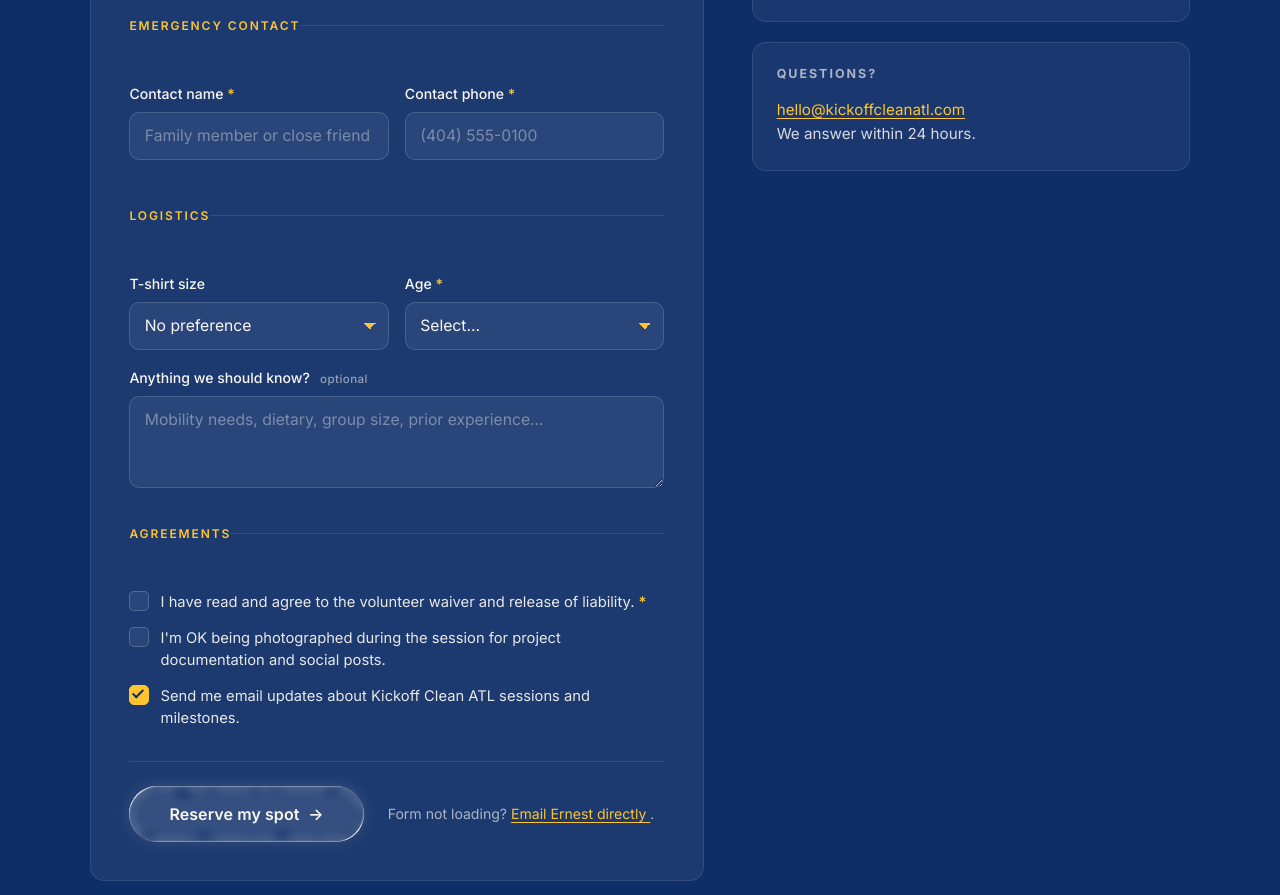
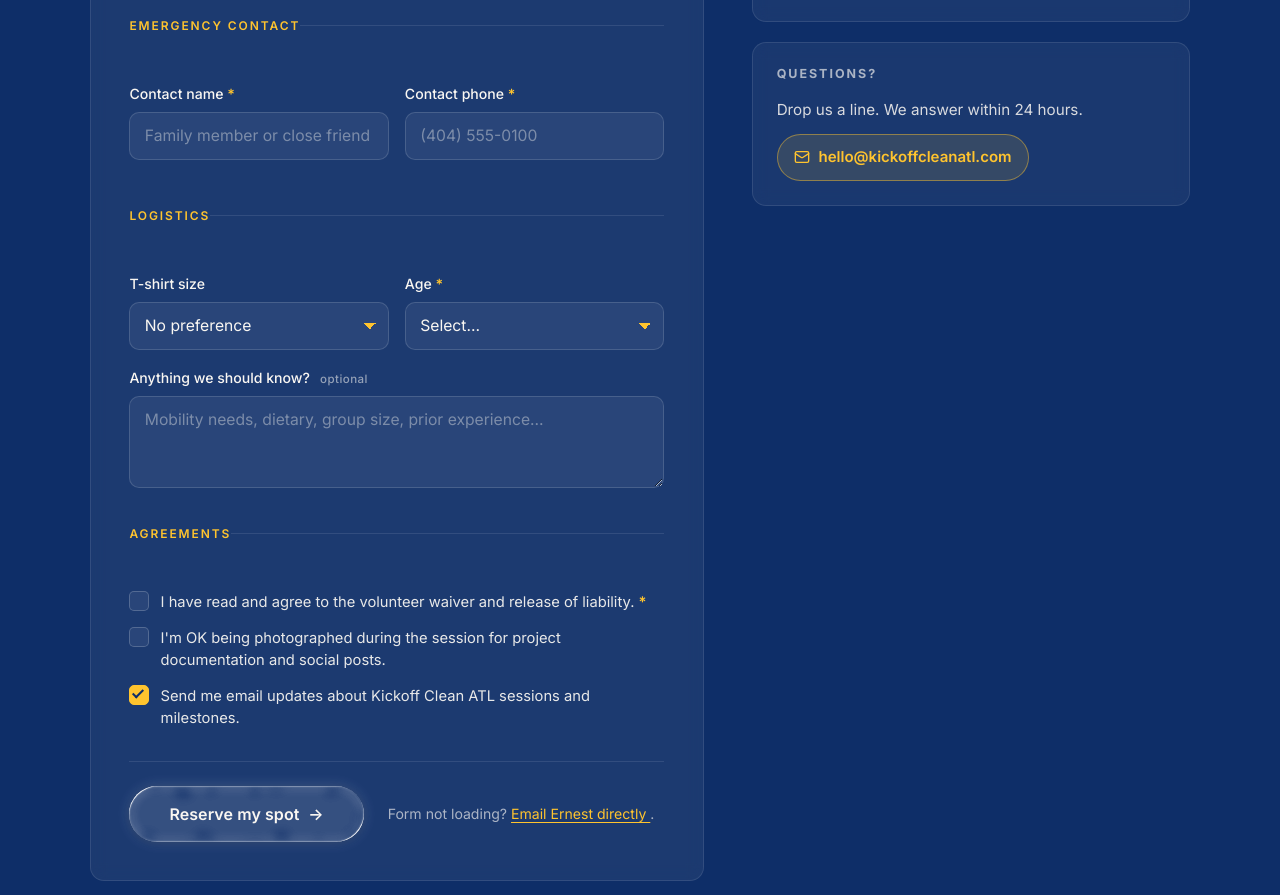
Before and after one commit to Ernesttimo/KickoffCleanATL, a plain HTML site: page sign-up.html in a window 1280 px wide. Shown: the part 1281-2176 px from the top of the page. Drawn offline with Linux system fonts and the light colour scheme.

Commit message:
Make Questions email link a prominent, unambiguous button
- Restructured the Questions aside card so the email is a button-style link
  not buried inline in the paragraph
- Added .su-email-link pill: gold-tinted background, gold border, mail icon,
  bold typography, hover lift, focus ring
- Cursor: pointer explicit
- Subject and body pre-filled so visitor's email client opens with a ready
  starter message instead of a blank compose window

```diff
--- a/sign-up.css
+++ b/sign-up.css
@@ -299,6 +299,42 @@ body { background: #0E2E68; }
   color: var(--gold);
   text-decoration: underline;
   text-underline-offset: 3px;
+  cursor: pointer;
+}
+
+/* Prominent "click me" email link in the Questions card */
+.su-email-link {
+  display: inline-flex !important;
+  align-items: center;
+  gap: 0.55rem;
+  margin-top: 0.75rem;
+  padding: 0.65rem 1rem;
+  background: rgba(255, 196, 46, 0.12);
+  border: 1px solid rgba(255, 196, 46, 0.45);
+  border-radius: 999px;
+  color: var(--gold) !important;
+  text-decoration: none !important;
+  font-weight: 600;
+  font-size: 0.94rem;
+  cursor: pointer;
+  transition: background 0.15s ease, border-color 0.15s ease, transform 0.15s ease, color 0.15s ease;
+  word-break: break-all;
+}
+.su-email-link svg {
+  flex-shrink: 0;
+  color: var(--gold);
+}
+.su-email-link:hover {
+  background: rgba(255, 196, 46, 0.22);
+  border-color: rgba(255, 196, 46, 0.75);
+  color: #FFE082 !important;
+  transform: translateY(-1px);
+}
+.su-email-link:hover svg { color: #FFE082; }
+.su-email-link:active { transform: translateY(0); }
+.su-email-link:focus-visible {
+  outline: 2px solid var(--gold);
+  outline-offset: 3px;
 }
 .su-aside-foot {
   margin-top: 0.85rem !important;
--- a/sign-up.html
+++ b/sign-up.html
@@ -10,8 +10,8 @@
   <link rel="preconnect" href="https://fonts.googleapis.com" />
   <link rel="preconnect" href="https://fonts.gstatic.com" crossorigin />
   <link href="https://fonts.googleapis.com/css2?family=Inter:wght@400;500;600;700;800&display=swap" rel="stylesheet" />
-  <link rel="stylesheet" href="styles.css?v=202605211549" />
-  <link rel="stylesheet" href="sign-up.css?v=202605211036" />
+  <link rel="stylesheet" href="styles.css?v=202605230629" />
+  <link rel="stylesheet" href="sign-up.css?v=202605230629" />
   <link rel="icon" type="image/png" sizes="64x64" href="images/favicon.png" />
   <link rel="apple-touch-icon" href="images/logo-256.png" />
 </head>
@@ -234,10 +234,17 @@
 
         <div class="su-aside-card su-aside-card--quiet">
           <h3>Questions?</h3>
-          <p>
-            <a href="mailto:hello@kickoffcleanatl.com?subject=Question%20about%20Saturday">hello@kickoffcleanatl.com</a><br />
-            We answer within 24 hours.
-          </p>
+          <p>Drop us a line. We answer within 24 hours.</p>
+          <a
+            class="su-email-link"
+            href="mailto:hello@kickoffcleanatl.com?subject=Question%20about%20Saturday&body=Hi%20Kickoff%20Clean%20ATL%2C%0A%0AI%20have%20a%20question%20about%20the%20Saturday%20cleanup%3A%0A%0A"
+          >
+            <svg width="16" height="16" viewBox="0 0 24 24" fill="none" stroke="currentColor" stroke-width="2" stroke-linecap="round" stroke-linejoin="round" aria-hidden="true">
+              <rect width="20" height="16" x="2" y="4" rx="2"></rect>
+              <path d="m22 7-8.97 5.7a1.94 1.94 0 0 1-2.06 0L2 7"></path>
+            </svg>
+            <span>hello@kickoffcleanatl.com</span>
+          </a>
         </div>
       </aside>
     </div>
```
Also changed, not shown: convener.html (+1 -1 lines), get-involved.html (+1 -1 lines), index.html (+1 -1 lines).
